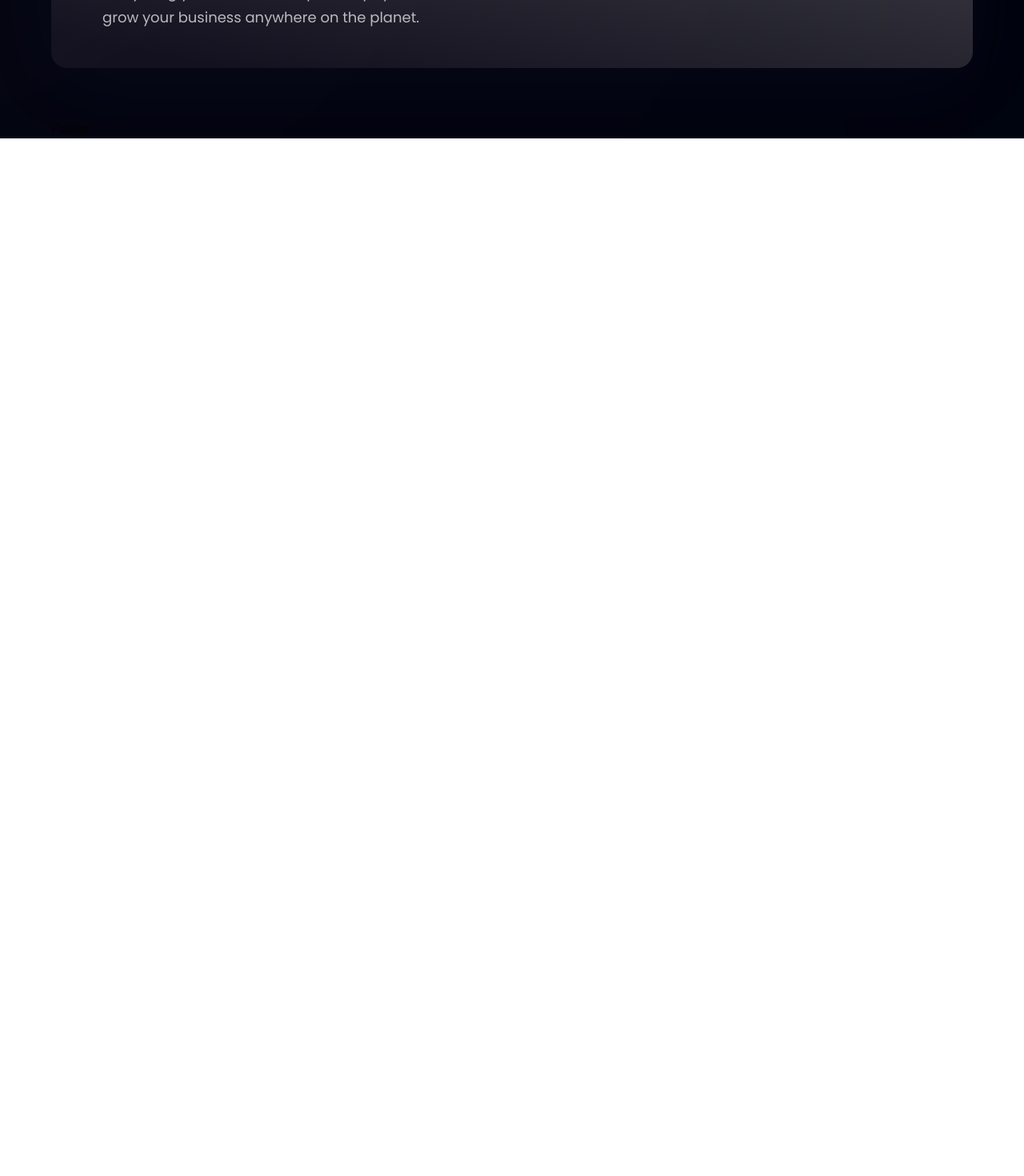
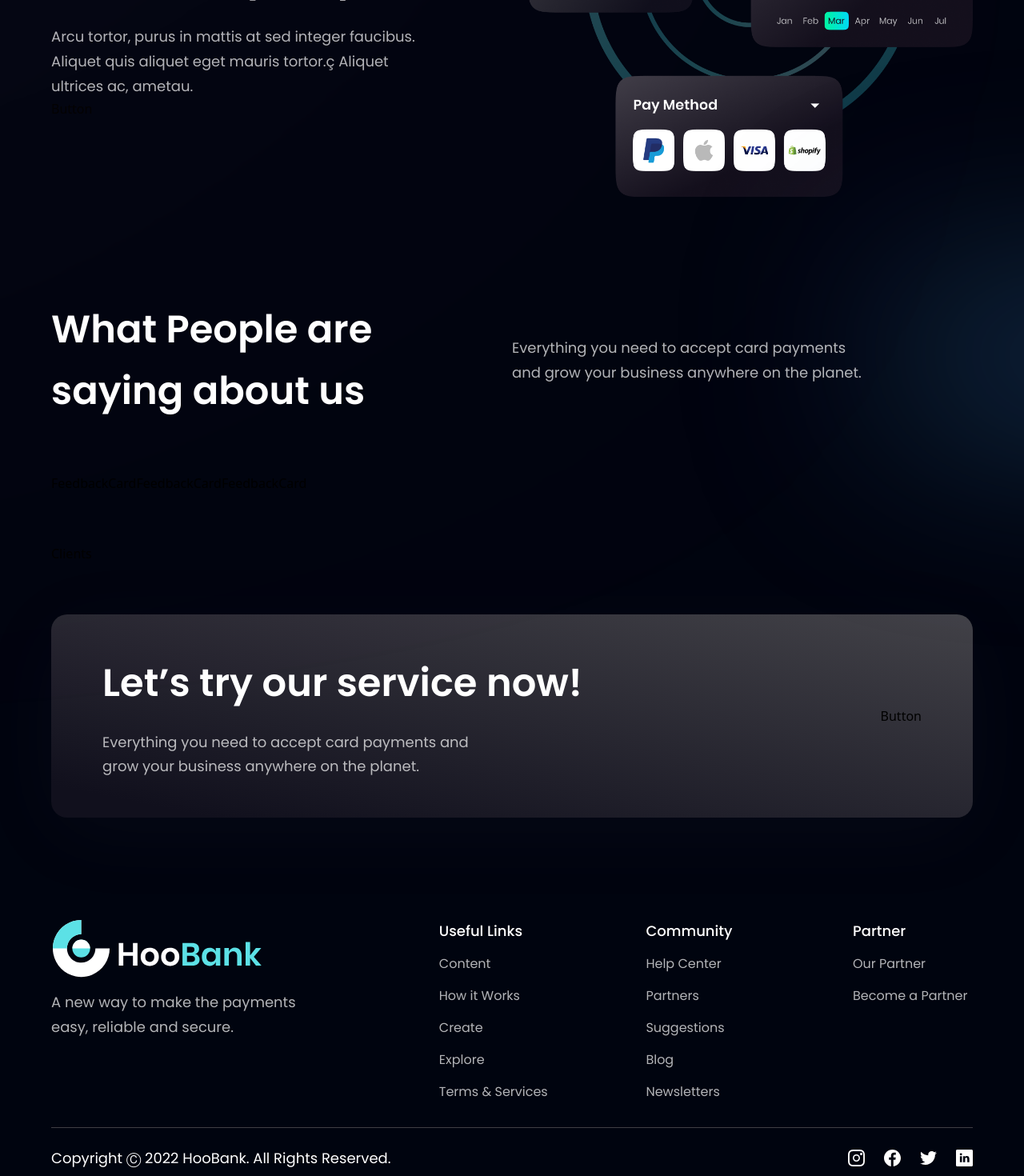
Before and after one commit to aynnxn/HooBank, a React (Vite) app in the folder NuuBank/: page / in a window 1280 px wide. Shown: the part 2440-3910 px from the top of the page at 80% size. Before the commit the page ends 2613 px from the top, so only its background shows below. Built offline with nearby package versions, Linux system fonts and the light colour scheme.

Commit message:
card + testimonial + footer components

```diff
--- a/NuuBank/src/components/CardDeal.jsx
+++ b/NuuBank/src/components/CardDeal.jsx
@@ -1,7 +1,26 @@
-import React from "react";
+import { card } from "../assets";
+import styles, { layout } from "../style";
+import Button from "./Button";
 
-const CardDeal = () => {
-  return <div>CardDeal</div>;
-};
+const CardDeal = () => (
+  <section className={layout.section}>
+    <div className={layout.sectionInfo}>
+      <h2 className={styles.heading2}>
+        Find a better card deal <br className="sm:block hidden" /> in few easy
+        steps.
+      </h2>
+      <p className={`${styles.paragraph} max-w-[470px] mt-5`}>
+        Arcu tortor, purus in mattis at sed integer faucibus. Aliquet quis
+        aliquet eget mauris tortor.ç Aliquet ultrices ac, ametau.
+      </p>
+
+      <Button styles={`mt-10`} />
+    </div>
+
+    <div className={layout.sectionImg}>
+      <img src={card} alt="billing" className="w-[100%] h-[100%]" />
+    </div>
+  </section>
+);
 
 export default CardDeal;
--- a/NuuBank/src/components/Footer.jsx
+++ b/NuuBank/src/components/Footer.jsx
@@ -1,7 +1,67 @@
-import React from "react";
+import styles from "../style";
+import { logo } from "../assets";
+import { footerLinks, socialMedia } from "../constants";
 
-const Footer = () => {
-  return <div>Footer</div>;
-};
+const Footer = () => (
+  <section className={`${styles.flexCenter} ${styles.paddingY} flex-col`}>
+    <div className={`${styles.flexStart} md:flex-row flex-col mb-8 w-full`}>
+      <div className="flex-[1] flex flex-col justify-start mr-10">
+        <img
+          src={logo}
+          alt="hoobank"
+          className="w-[266px] h-[72.14px] object-contain"
+        />
+        <p className={`${styles.paragraph} mt-4 max-w-[312px]`}>
+          A new way to make the payments easy, reliable and secure.
+        </p>
+      </div>
+
+      <div className="flex-[1.5] w-full flex flex-row justify-between flex-wrap md:mt-0 mt-10">
+        {footerLinks.map((footerlink) => (
+          <div
+            key={footerlink.title}
+            className={`flex flex-col ss:my-0 my-4 min-w-[150px]`}
+          >
+            <h4 className="font-poppins font-medium text-[18px] leading-[27px] text-white">
+              {footerlink.title}
+            </h4>
+            <ul className="list-none mt-4">
+              {footerlink.links.map((link, index) => (
+                <li
+                  key={link.name}
+                  className={`font-poppins font-normal text-[16px] leading-[24px] text-dimWhite hover:text-secondary cursor-pointer ${
+                    index !== footerlink.links.length - 1 ? "mb-4" : "mb-0"
+                  }`}
+                >
+                  {link.name}
+                </li>
+              ))}
+            </ul>
+          </div>
+        ))}
+      </div>
+    </div>
+
+    <div className="w-full flex justify-between items-center md:flex-row flex-col pt-6 border-t-[1px] border-t-[#3F3E45]">
+      <p className="font-poppins font-normal text-center text-[18px] leading-[27px] text-white">
+        Copyright Ⓒ 2022 HooBank. All Rights Reserved.
+      </p>
+
+      <div className="flex flex-row md:mt-0 mt-6">
+        {socialMedia.map((social, index) => (
+          <img
+            key={social.id}
+            src={social.icon}
+            alt={social.id}
+            className={`w-[21px] h-[21px] object-contain cursor-pointer ${
+              index !== socialMedia.length - 1 ? "mr-6" : "mr-0"
+            }`}
+            onClick={() => window.open(social.link)}
+          />
+        ))}
+      </div>
+    </div>
+  </section>
+);
 
 export default Footer;
--- a/NuuBank/src/components/Testimonials.jsx
+++ b/NuuBank/src/components/Testimonials.jsx
@@ -1,7 +1,32 @@
-import React from "react";
+import { feedback } from "../constants";
+import styles from "../style";
+import FeedbackCard from "./FeedbackCard";
 
-const Testimonials = () => {
-  return <div>Testimonials</div>;
-};
+const Testimonials = () => (
+  <section
+    id="clients"
+    className={`${styles.paddingY} ${styles.flexCenter} flex-col relative `}
+  >
+    <div className="absolute z-[0] w-[60%] h-[60%] -right-[50%] rounded-full blue__gradient bottom-40" />
+
+    <div className="w-full flex justify-between items-center md:flex-row flex-col sm:mb-16 mb-6 relative z-[1]">
+      <h2 className={styles.heading2}>
+        What People are <br className="sm:block hidden" /> saying about us
+      </h2>
+      <div className="w-full md:mt-0 mt-6">
+        <p className={`${styles.paragraph} text-left max-w-[450px]`}>
+          Everything you need to accept card payments and grow your business
+          anywhere on the planet.
+        </p>
+      </div>
+    </div>
+
+    <div className="flex flex-wrap sm:justify-start justify-center w-full feedback-container relative z-[1]">
+      {feedback.map((card) => (
+        <FeedbackCard key={card.id} {...card} />
+      ))}
+    </div>
+  </section>
+);
 
 export default Testimonials;
```
